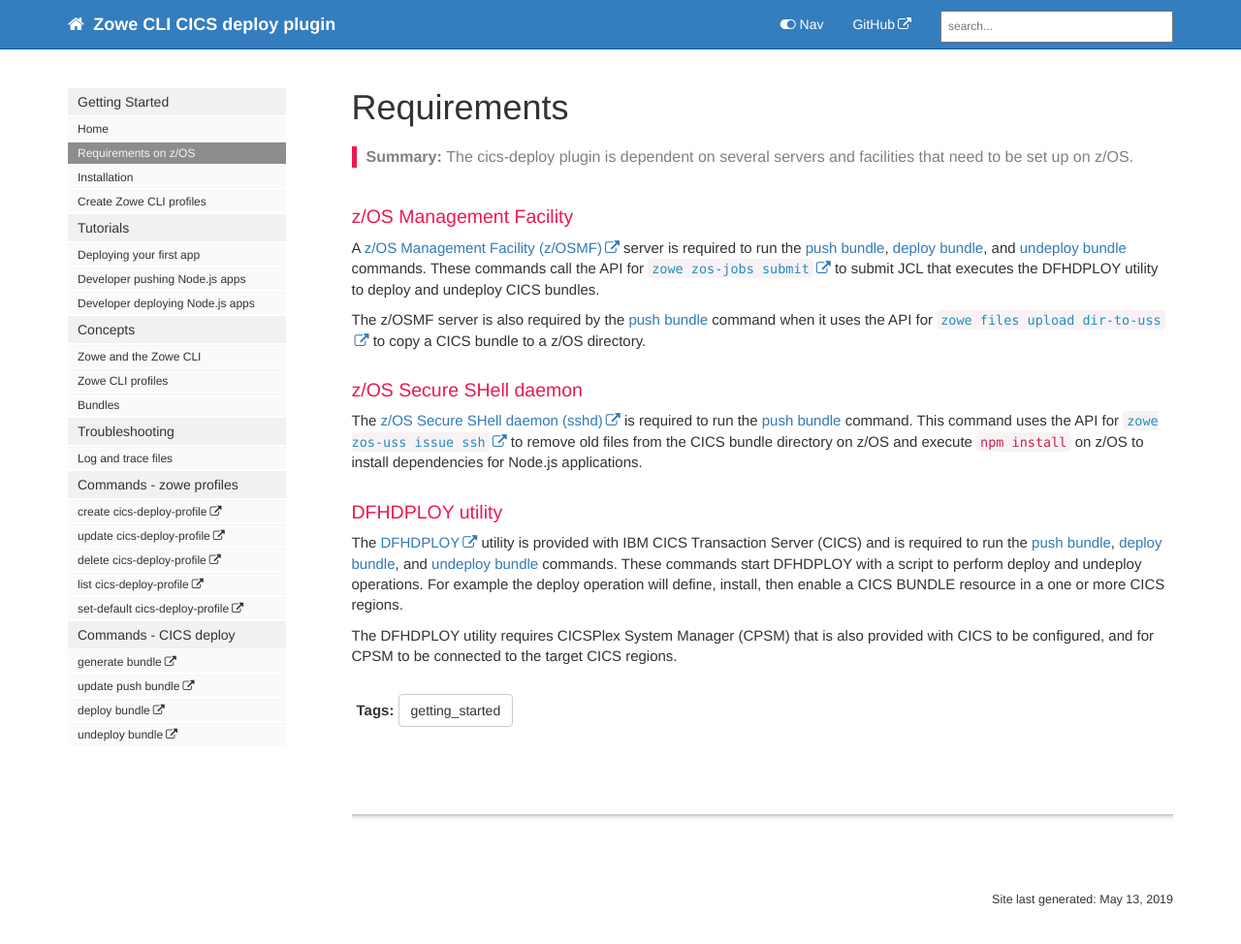
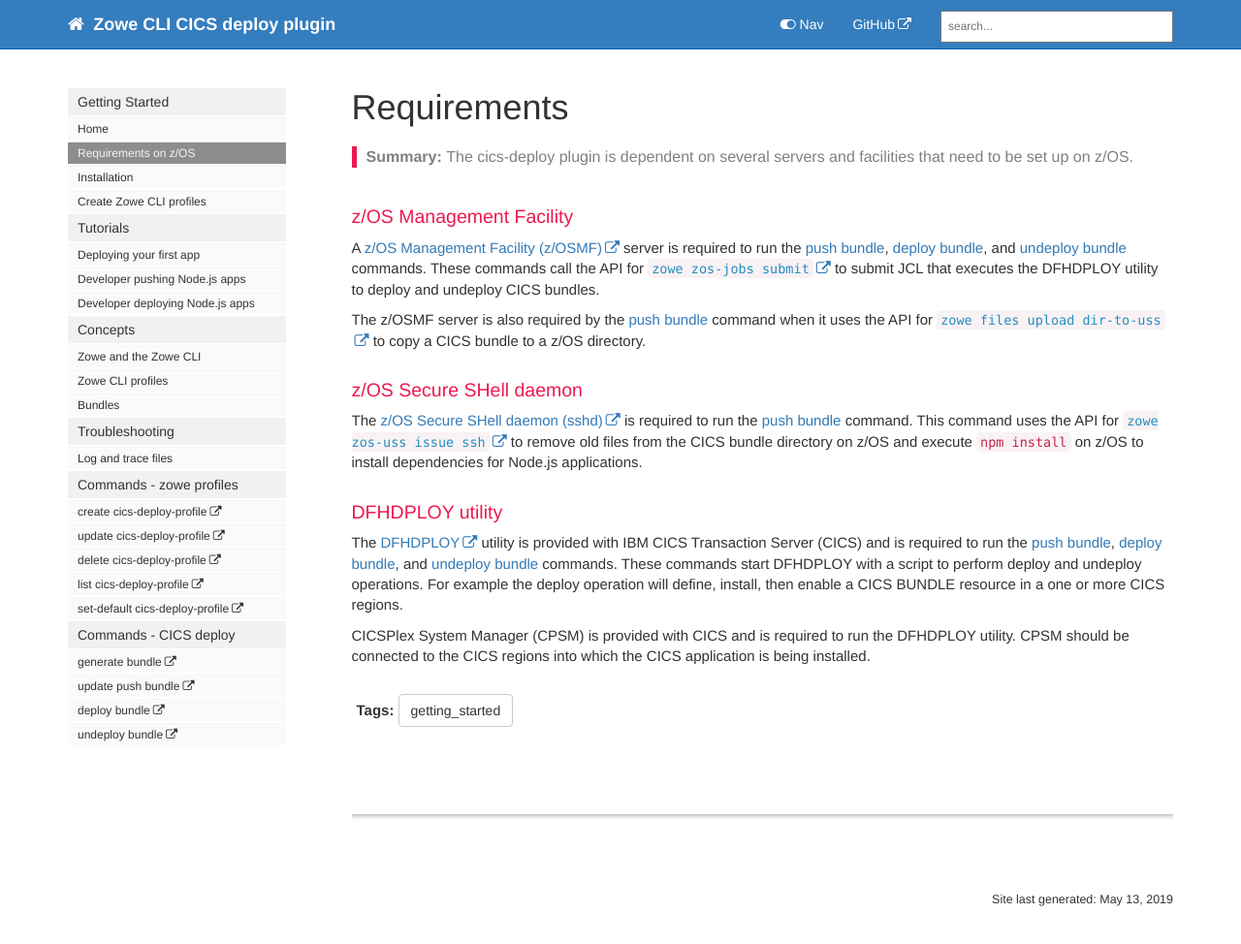
Before and after one commit to IBM/zowe-cli-cics-deploy-plugin, a Jekyll site: the page built from docs/pages/cdp/cdp-Requirements.md, in a window 1280 px wide and 997 px high. Shown: the top 974 px of the window at 97% size. Built offline with Jekyll 4.4.1, drawn with Linux system fonts in a browser that asks for light colours; nearby versions of some CDN libraries; comment, search, counter and statistics services are not loaded.

Commit message:
Clarify the wording regarding requiring CPSM

```diff
--- a/docs/pages/cdp/cdp-Requirements.md
+++ b/docs/pages/cdp/cdp-Requirements.md
@@ -23,4 +23,4 @@ The [z/OS Secure SHell daemon (sshd)](https://www.ibm.com/support/knowledgecente
 
 The [DFHDPLOY](https://www.ibm.com/support/knowledgecenter/SSGMCP_5.5.0/applications/deploying/dfhdploy_overview.html) utility is provided with IBM CICS Transaction Server (CICS) and is required to run the [push bundle](Commands#command-push-bundle), [deploy bundle](Commands#command-deploy-bundle), and [undeploy bundle](Commands#command-undeploy-bundle) commands. These commands start DFHDPLOY with a script to perform deploy and undeploy operations. For example the deploy operation will define, install, then enable a CICS BUNDLE resource in a one or more CICS regions.
 
-The DFHDPLOY utility requires CICSPlex System Manager \(CPSM\) that is also provided with CICS to be configured, and for CPSM to be connected to the target CICS regions.
+CICSPlex System Manager \(CPSM\) is provided with CICS and is required to run the DFHDPLOY utility. CPSM should be connected to the CICS regions into which the CICS application is being installed.
```
